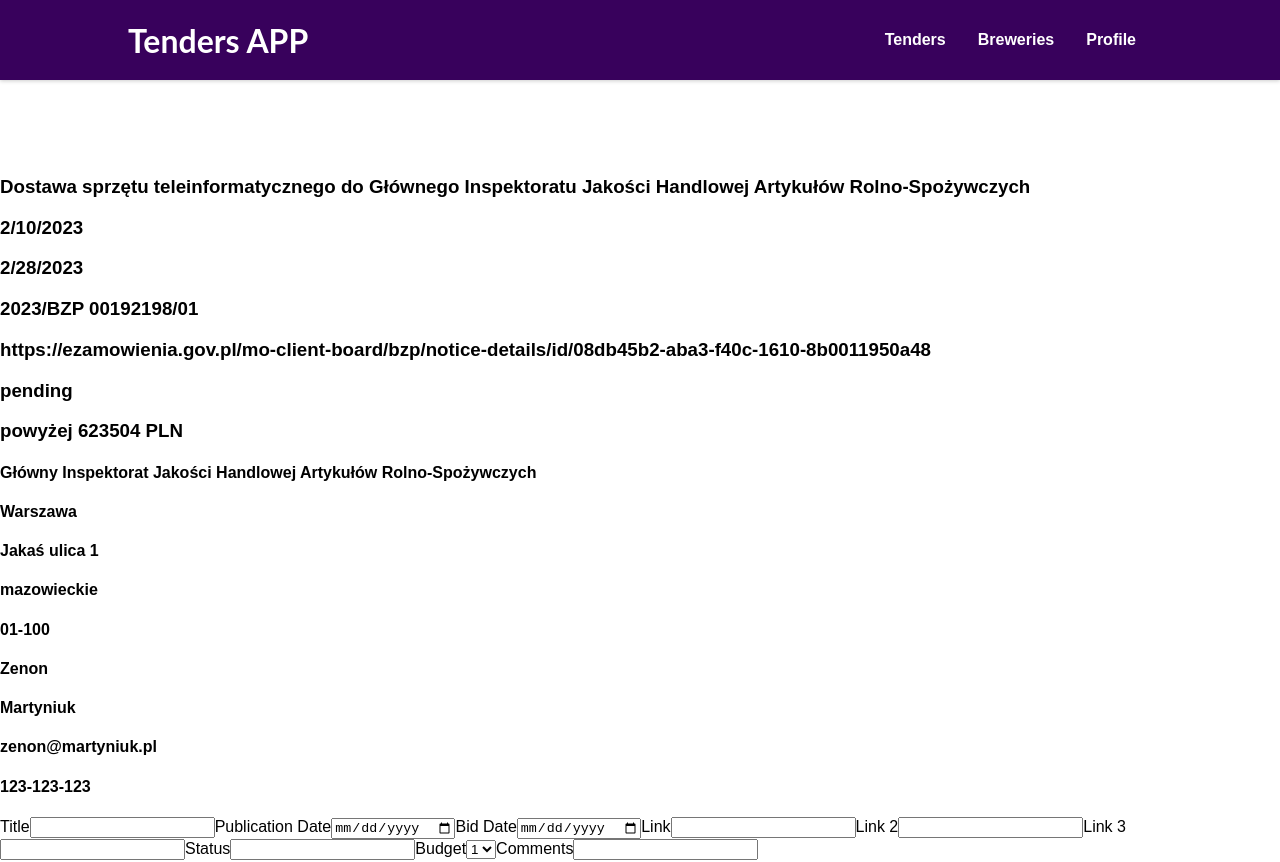
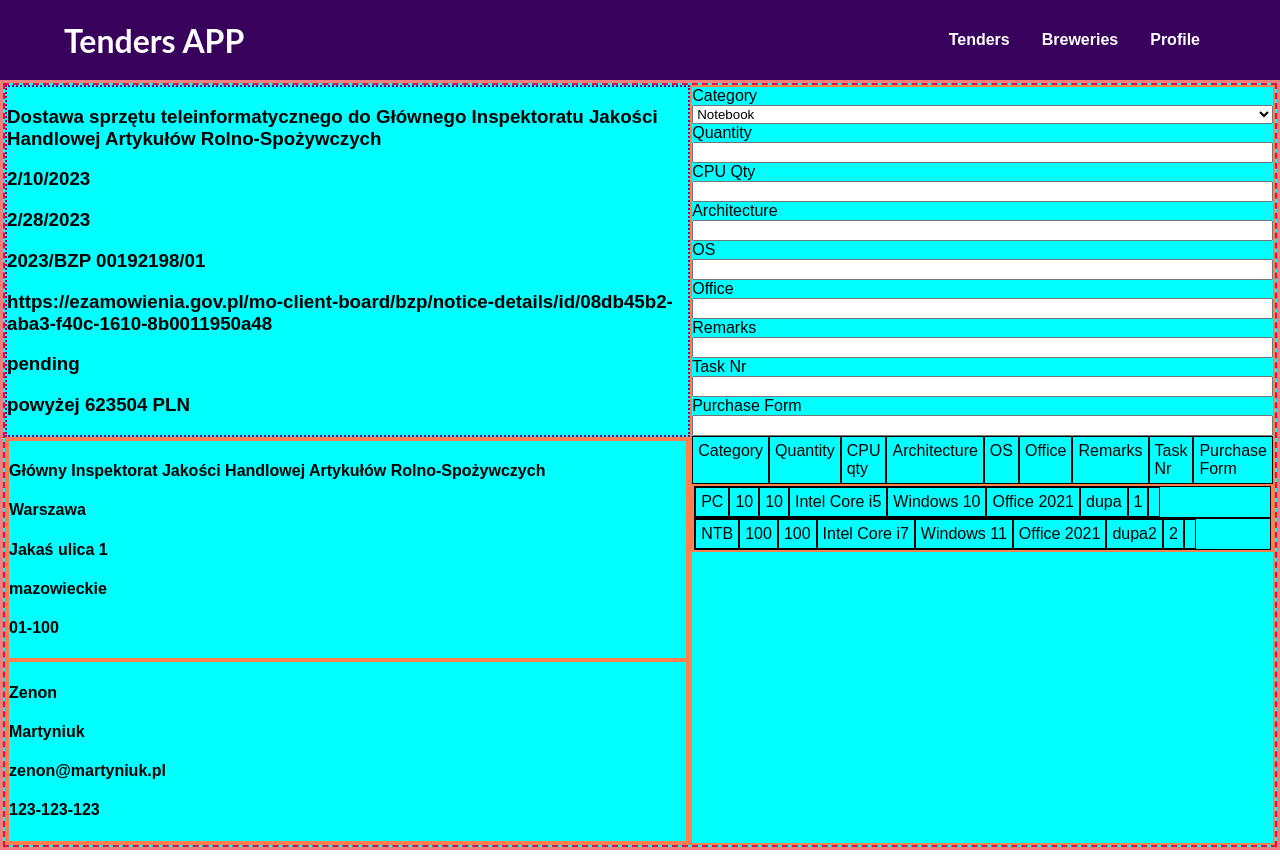
Before and after one commit to JankesMateusz/tendersApp-front, a React (Create React App) app: page /tenders in a window 1280 px wide. Shown: the top 862 px of the page. Built offline with nearby package versions, Linux system fonts and the light colour scheme.

Commit message:
adjustments of editor + css

```diff
--- a/src/App.tsx
+++ b/src/App.tsx
@@ -1,6 +1,5 @@
 import "./App.css";
 import Layout from "./Layout/Layout";
-//import { Redirect } from "react-router-dom";
 import { Route } from "react-router-dom";
 import { Routes } from "react-router-dom";
 import TenderEditor from "./Pages/TenderEditor";
--- /dev/null
+++ b/src/Components/NewTenderItem.module.css
@@ -0,0 +1,4 @@
+.itemForm {
+    display: flex;
+    flex-direction: column;
+}
--- a/src/Components/NewTenderItem.tsx
+++ b/src/Components/NewTenderItem.tsx
@@ -1,45 +1,64 @@
+import classes from "./NewTenderItem.module.css"
+
 const NewTenderItem = () => {
   type Dictionary<T> = {
     [key: string]: T;
   };
 
-  const budgets: Dictionary<string> = {
-    key1: "LESS_THAN_130000_PLN",
-    key2: "LESS_THAN_623504_PLN",
-    key3: "MORE_THAN_623504_PLN",
-    key4: "LESS_THAN_957524_PLN",
-    key5: "MORE_THAN_957524_PLN"
+  const categories: Dictionary<string> = {
+    key1: "NOTEBOOK",
+    key2: "PC",
+    key3: "SERVER",
+    key4: "STORAGE",
+    key5: "MONITOR",
+    key6: "TABLET",
+    key7: "AIO",
+    key8: "PRINTERS",
+    key9: "MFP",
+    key10: "MS_OFFICE",
+    key11: "COPIERS",
+    key12: "SCANNER",
+    key13: "PLOTTER",
+    key14: "PES",
   };
 
   return (
-    <form>
-      <label>Title</label>
+    <form className={classes.itemForm}>
+      <label>Category</label>
+      <select name="category">
+        <option value={categories.key1}>Notebook</option>
+        <option value={categories.key2}>PC</option>
+        <option value={categories.key3}>Server</option>
+        <option value={categories.key4}>Storage</option>
+        <option value={categories.key5}>Monitor</option>
+        <option value={categories.key6}>Tablet</option>
+        <option value={categories.key7}>AiO</option>
+        <option value={categories.key8}>Printers</option>
+        <option value={categories.key9}>MFP</option>
+        <option value={categories.key10}>MS Office</option>
+        <option value={categories.key11}>Copiers</option>
+        <option value={categories.key12}>Scanner</option>
+        <option value={categories.key13}>Plotter</option>
+        <option value={categories.key14}>PES</option>
+      </select>
+      <label>Quantity</label>
+      <input type="number" />
+      <label>CPU Qty</label>
+      <input type="number" />
+      <label>Architecture</label>
       <input type="text" />
-      <label>Publication Date</label>
-      <input type="date" />
-      <label>Bid Date</label>
-      <input type="date" />
-      <label>Link</label>
+      <label>OS</label>
       <input type="text" />
-      <label>Link 2</label>
+      <label>Office</label>
       <input type="text" />
-      <label>Link 3</label>
+      <label>Remarks</label>
       <input type="text" />
-      <label>Status</label>
-      <input type="text" />
-      <label>Budget</label>
-      <select name="budget">
-        <option value={budgets.key1}>1</option>
-        <option value={budgets.key2}>2</option>
-        <option value={budgets.key3}>3</option>
-        <option value={budgets.key4}>4</option>
-        <option value={budgets.key5}>5</option>
-      </select>
-      <label>Comments</label>
+      <label>Task Nr</label>
+      <input type="number" />
+      <label>Purchase Form</label>
       <input type="text" />
     </form>
   );
 };
 
-
-export default NewTenderItem
+export default NewTenderItem;
--- a/src/Components/TenderItem.tsx
+++ b/src/Components/TenderItem.tsx
@@ -1,19 +1,20 @@
 import React from "react";
 import TenderItemM from "../Models/TenderItemModel";
+import classes from "./TenderItems.module.css"
 
 const TenderItem: React.FC<{ item: TenderItemM }> = (props) => {
   return (
     <li>
-      <div>
-        <h3>{props.item.category}</h3>
-        <h3>{props.item.quantity}</h3>
-        <h3>{props.item.cpuQuantity}</h3>
-        <h3>{props.item.architecture}</h3>
-        <h3>{props.item.os}</h3>
-        <h3>{props.item.office}</h3>
-        <h3>{props.item.remarks}</h3>
-        <h3>{props.item.taskNumber}</h3>
-        <h3>{props.item.purchaseForm}</h3>
+      <div className={classes.tenderItem}>
+        <p>{props.item.category}</p>
+        <p>{props.item.quantity}</p>
+        <p>{props.item.cpuQuantity}</p>
+        <p>{props.item.architecture}</p>
+        <p>{props.item.os}</p>
+        <p>{props.item.office}</p>
+        <p>{props.item.remarks}</p>
+        <p>{props.item.taskNumber}</p>
+        <p>{props.item.purchaseForm}</p>
       </div>
     </li>
   );
--- /dev/null
+++ b/src/Components/TenderItems.module.css
@@ -0,0 +1,28 @@
+.tenderItems {
+  list-style-type: none;
+  display: flex;
+  flex-direction: column;
+  padding: 0;
+  margin: 0;
+}
+
+.tenderItems li {
+    flex-grow: 1;
+    padding: 5px;
+    border: 1px solid #000;
+    padding: 0;
+    margin: 0;
+}
+
+.tenderItem {
+    display: flex;
+    flex-direction: row;
+    padding: 0;
+    margin: 0;
+}
+
+.tenderItem p {
+    border: 1px solid #000;
+    padding: 5px;
+    margin: 0;
+}
--- a/src/Components/TenderItems.tsx
+++ b/src/Components/TenderItems.tsx
@@ -1,10 +1,11 @@
 import React from "react";
 import TenderItemM from "../Models/TenderItemModel";
 import TenderItem from "./TenderItem";
+import classes from "./TenderItems.module.css"
 
 const TenderItems: React.FC<{ items: TenderItemM[] }> = (props) => {
   return (
-    <ul>{props.items.map((item) => (
+    <ul className={classes.tenderItems}>{props.items.map((item) => (
         <TenderItem key={item.id} item={item}/>
     ))}</ul>
   );
--- a/src/Layout/Layout.jsx
+++ b/src/Layout/Layout.jsx
@@ -1,11 +1,12 @@
 import { Fragment } from "react";
 import Navigation from "./Navigation";
+import classes from "./Layout.module.css"
 
 const Layout = (props) => {
   return (
     <Fragment>
       <Navigation/>
-      <main>{props.children}</main>
+      <main className={classes.mainContainer}>{props.children}</main>
     </Fragment>
   );
 };
--- /dev/null
+++ b/src/Layout/Layout.module.css
@@ -0,0 +1,6 @@
+.mainContainer{
+    margin-top: 0%;
+    border: 3px;
+    border-style: solid;
+    border-color: lightcoral;
+}
--- a/src/Layout/Navigation.module.css
+++ b/src/Layout/Navigation.module.css
@@ -6,7 +6,7 @@
     display: flex;
     justify-content: space-between;
     align-items: center;
-    padding: 0 10%;
+    padding: 0 5%;
   }
 
   .logo {
--- a/src/Pages/TenderEditor.module.css
+++ b/src/Pages/TenderEditor.module.css
@@ -0,0 +1,64 @@
+.container {
+  display: flex;
+  background-color: aqua;
+  margin-top: 0px;
+  border: 2px;
+  border-style: dashed;
+  border-color: crimson;
+}
+
+.leftSection {
+    display: flex;
+    flex-direction: column;
+}
+
+.tenderInfo {
+  border: 2px;
+  border-style: dotted;
+  border-color: darkmagenta;
+}
+
+.purchaserInfo {
+  border: 2px;
+  border-style: solid;
+  border-color: coral;
+}
+
+.purchaser {
+  border: 2px;
+  border-style: solid;
+  border-color: coral;
+}
+
+.person {
+  border: 2px;
+  border-style: solid;
+  border-color: coral;
+}
+
+.tenderItems {
+  border: 2px;
+  border-style: solid;
+  border-color: coral;
+}
+
+.tenderItemsList {
+  border: 2px;
+  border-style: solid;
+  border-color: coral;
+  list-style-type: none;
+}
+
+.itemsHeaders {
+  display: flex;
+  flex-direction: row;
+  padding: 0;
+  margin: 0;
+  /* border: 1px solid #000; */
+}
+
+.itemsHeaders p {
+    border: 1px solid #000;
+    padding: 5px;
+    margin: 0;
+}
--- a/src/Pages/TenderEditor.tsx
+++ b/src/Pages/TenderEditor.tsx
@@ -72,21 +72,35 @@ const TenderEditor = () => {
   ];
 
   return (
-    <div>
-      <section className={classes.tenderInfo}>
-        <Tender tender={tender} />
-      </section>
-      <section className={classes.purchaserInfo}>
-        <div className={classes.purchaser}>
-          <Purchaser purchaser={purchaser} />
+    <div className={classes.container}>
+      <section className={classes.leftSection}>
+        <div className={classes.tenderInfo}>
+          <Tender tender={tender} />
         </div>
-        <div className={classes.person}>
-          <PersonOfContact contact={poc} />
+        <div className={classes.purchaserInfo}>
+          <div className={classes.purchaser}>
+            <Purchaser purchaser={purchaser} />
+          </div>
+          <div className={classes.person}>
+            <PersonOfContact contact={poc} />
+          </div>
         </div>
       </section>
       <section className={classes.tenderItems}>
         <div className={classes.newItemForm}>
           <NewTenderItem />
+        </div>
+        <div className={classes.itemsHeaders}>
+          {/* <p>LP</p> */}
+          <p>Category</p>
+          <p>Quantity</p>
+          <p>CPU qty</p>
+          <p>Architecture</p>
+          <p>OS</p>
+          <p>Office</p>
+          <p>Remarks</p>
+          <p>Task Nr</p>
+          <p>Purchase Form</p>
         </div>
         <div className={classes.tenderItemsList}>
           <TenderItems items={items} />
```
